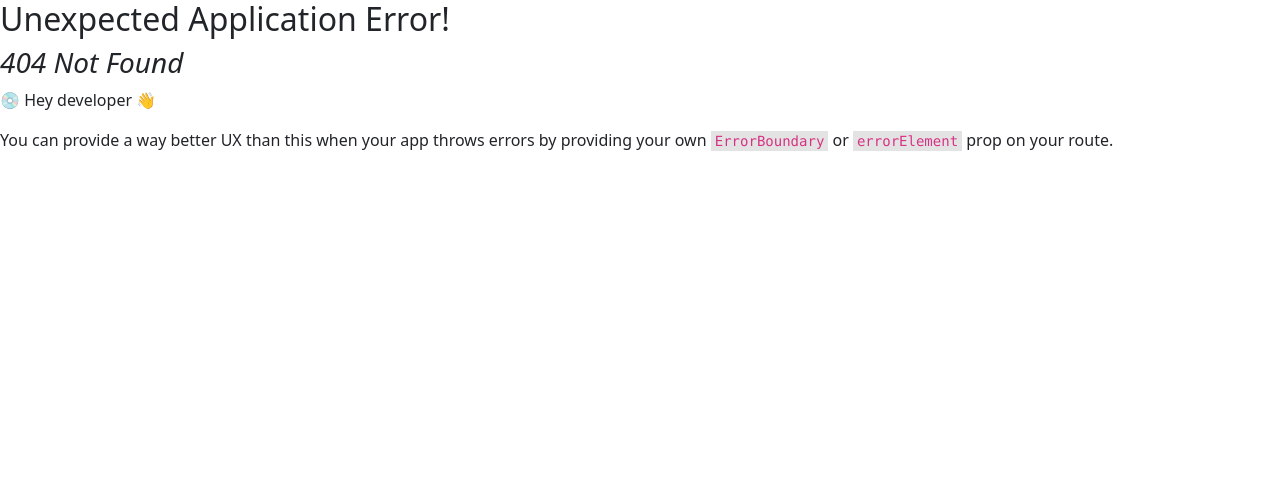
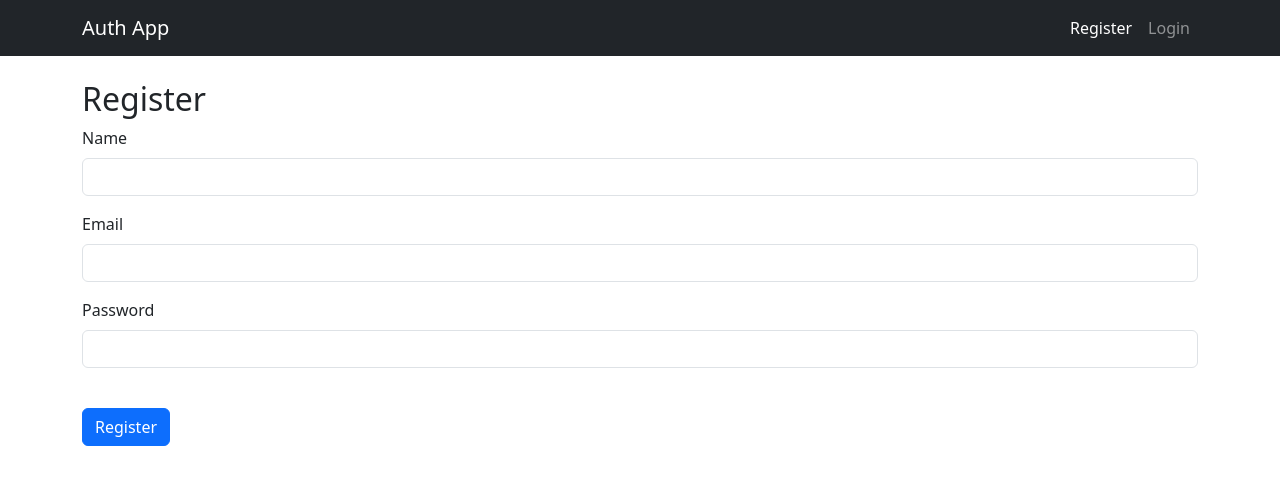
Before and after one commit to roshnakabeer45-star/class-work, a React (Create React App) app: page /register in a window 1280 px wide. Before the commit this address had no page. Shown: the top 484 px of the page. Built offline with nearby package versions, Linux system fonts and the light colour scheme.

Commit message:
RegisterLogin Website

```diff
--- a/src/App.js
+++ b/src/App.js
@@ -1,6 +1,7 @@
+
 
 import { RouterProvider } from "react-router-dom";
-import router from "./components/router";
+import router from "./router";
 
 function App() {
   return <RouterProvider router={router} />;
--- /dev/null
+++ b/src/components/Navbar.js
@@ -0,0 +1,31 @@
+import { NavLink } from "react-router-dom";
+
+function Navbar(){
+return(
+<nav className="navbar navbar-expand-lg navbar-dark bg-dark">
+<div className="container">
+
+<NavLink className="navbar-brand" to="/">Auth App</NavLink>
+
+<ul className="navbar-nav">
+
+<li className="nav-item">
+<NavLink className="nav-link" to="/register">
+Register
+</NavLink>
+</li>
+
+<li className="nav-item">
+<NavLink className="nav-link" to="/login">
+Login
+</NavLink>
+</li>
+
+</ul>
+
+</div>
+</nav>
+)
+}
+
+export default Navbar;
--- /dev/null
+++ b/src/components/auth/Login.js
@@ -0,0 +1,87 @@
+import axios from "axios";
+import { useState } from "react";
+import Navbar from "../Navbar";
+
+function Login(){
+
+const [email,setEmail] = useState('')
+const [password,setPassword] = useState('')
+const [error,setError] = useState('')
+
+function loginUser(){
+
+axios.post("https://worksheet-auth.mashupstack.com/login",{
+email:email,
+password:password
+})
+
+.then(response=>{
+
+console.log(response.data.token)
+
+alert("Successfully Logged In")
+
+})
+
+.catch(error=>{
+
+if(error.response && error.response.data.message){
+setError(error.response.data.message)
+}else{
+setError("Login Failed")
+}
+
+})
+
+}
+
+return(
+
+<div>
+
+<Navbar/>
+
+<div className="container mt-4">
+
+<h2>Login</h2>
+
+{error && <div className="alert alert-danger">{error}</div>}
+
+<div className="form-group">
+<label>Email</label>
+<input
+type="text"
+className="form-control"
+value={email}
+onChange={(e)=>setEmail(e.target.value)}
+/>
+</div>
+
+<div className="form-group">
+<label>Password</label>
+<input
+type="password"
+className="form-control"
+value={password}
+onChange={(e)=>setPassword(e.target.value)}
+/>
+</div>
+
+<br/>
+
+<button
+className="btn btn-primary"
+onClick={loginUser}
+>
+Login
+</button>
+
+</div>
+
+</div>
+
+)
+
+}
+
+export default Login;
--- /dev/null
+++ b/src/components/auth/Register.js
@@ -0,0 +1,102 @@
+import axios from "axios";
+import { useState } from "react";
+import { useNavigate } from "react-router-dom";
+import Navbar from "../Navbar";
+
+function Register(){
+
+const [name,setName] = useState('')
+const [email,setEmail] = useState('')
+const [password,setPassword] = useState('')
+const [error,setError] = useState('')
+
+const navigate = useNavigate()
+
+function registerUser(){
+
+axios.post("https://worksheet-auth.mashupstack.com/register",{
+user_name:name,
+email:email,
+password:password
+})
+
+.then(response=>{
+
+alert("Registration Successful")
+
+navigate("/login")
+
+})
+
+.catch(error=>{
+
+if(error.response && error.response.data.message){
+setError(error.response.data.message)
+}else{
+setError("Registration failed")
+}
+
+})
+
+}
+
+return(
+
+<div>
+
+<Navbar/>
+
+<div className="container mt-4">
+
+<h2>Register</h2>
+
+{error && <div className="alert alert-danger">{error}</div>}
+
+<div className="form-group">
+<label>Name</label>
+<input
+type="text"
+className="form-control"
+value={name}
+onChange={(e)=>setName(e.target.value)}
+/>
+</div>
+
+<div className="form-group">
+<label>Email</label>
+<input
+type="text"
+className="form-control"
+value={email}
+onChange={(e)=>setEmail(e.target.value)}
+/>
+</div>
+
+<div className="form-group">
+<label>Password</label>
+<input
+type="password"
+className="form-control"
+value={password}
+onChange={(e)=>setPassword(e.target.value)}
+/>
+</div>
+
+<br/>
+
+<button
+className="btn btn-primary"
+onClick={registerUser}
+>
+Register
+</button>
+
+</div>
+
+</div>
+
+)
+
+}
+
+export default Register;
```
Also changed, not shown: src/components/router.js (+9 -9 lines).
